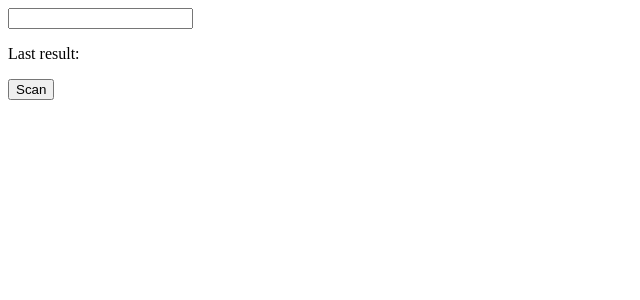
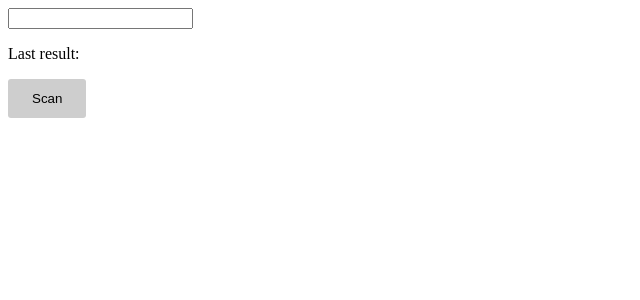
Before and after one commit to whats0n/siga-scanner, a Vue app: page / in a window 1280 px wide. Shown: the top 300 px of the page, without its empty margins (0-640 px from the left). Built offline with nearby package versions, Linux system fonts and the light colour scheme.

Commit message:
add button styles

```diff
--- a/src/App.vue
+++ b/src/App.vue
@@ -2,11 +2,14 @@
   <div id="app">
     <p class="decode-result">Last result: <b>{{ result }}</b></p>
     <template v-if="noStreamApiSupport">
-      <QrcodeCapture @decode="onDecode"/>
+      <label class="v-btn-photo">
+        <QrcodeCapture @decode="onDecode"/>
+        <span class="v-btn">Scan</span>
+      </label>
     </template>
     <template v-else>
       <button
-        class="btn"
+        class="v-btn"
         @click.prevent="handleClick"
       >Scan</button>
       <div
@@ -99,4 +102,25 @@ export default {
   }
 }
 
+.v-btn-photo {
+  display: inline-block;
+  vertical-align: top;
+
+  input {
+    display: none;
+  }
+}
+
+.v-btn {
+  display: inline-block;
+  vertical-align: top;
+  outline: 0 !important;
+  padding: 12px 24px;
+  margin: 0;
+  border: 0;
+  border-radius: 3px;
+  background: #cecece;
+  cursor: pointer;
+}
+
 </style>
```
Also changed, not shown: 7 other files (tests, documents, lock files or other folders).
